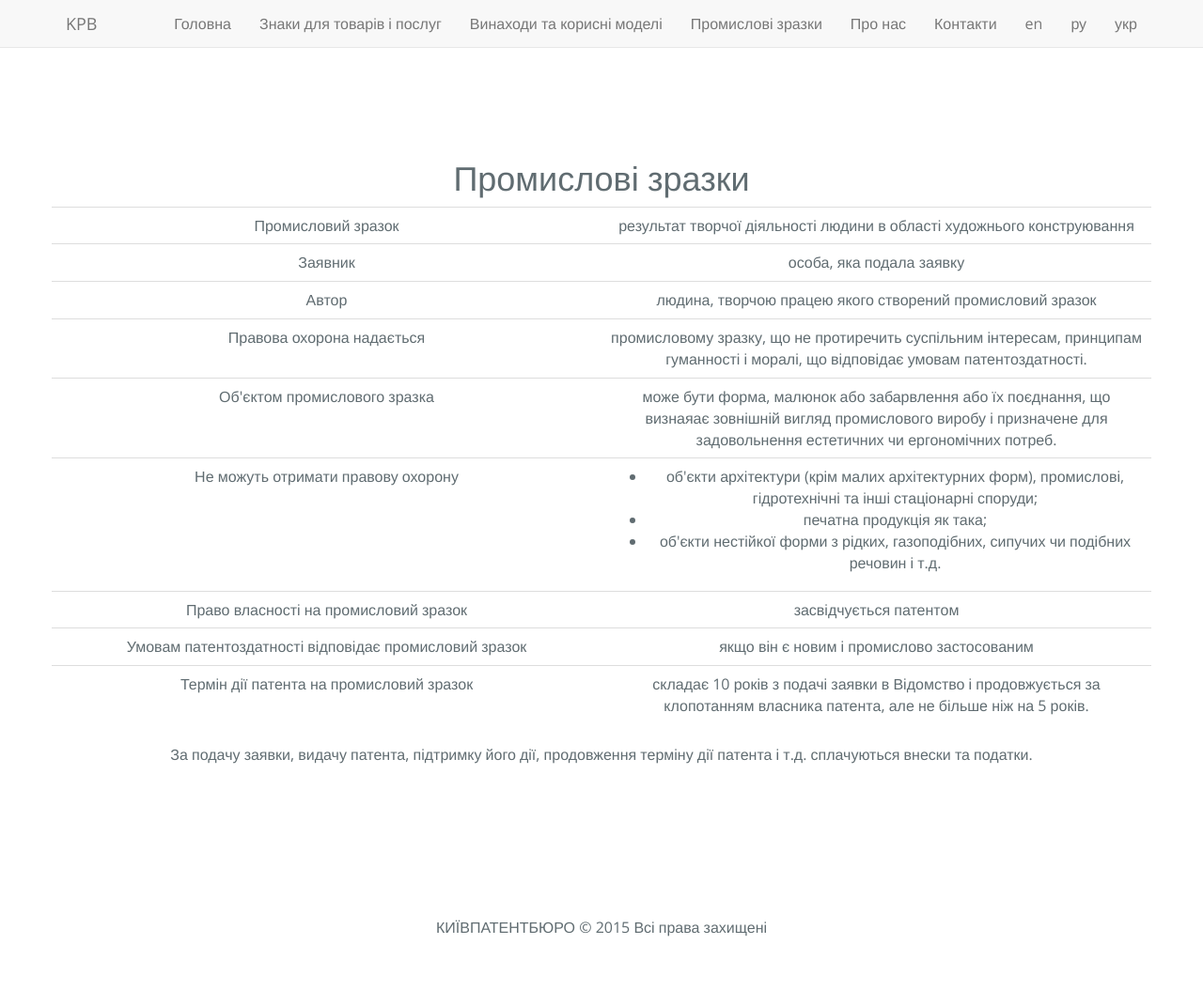
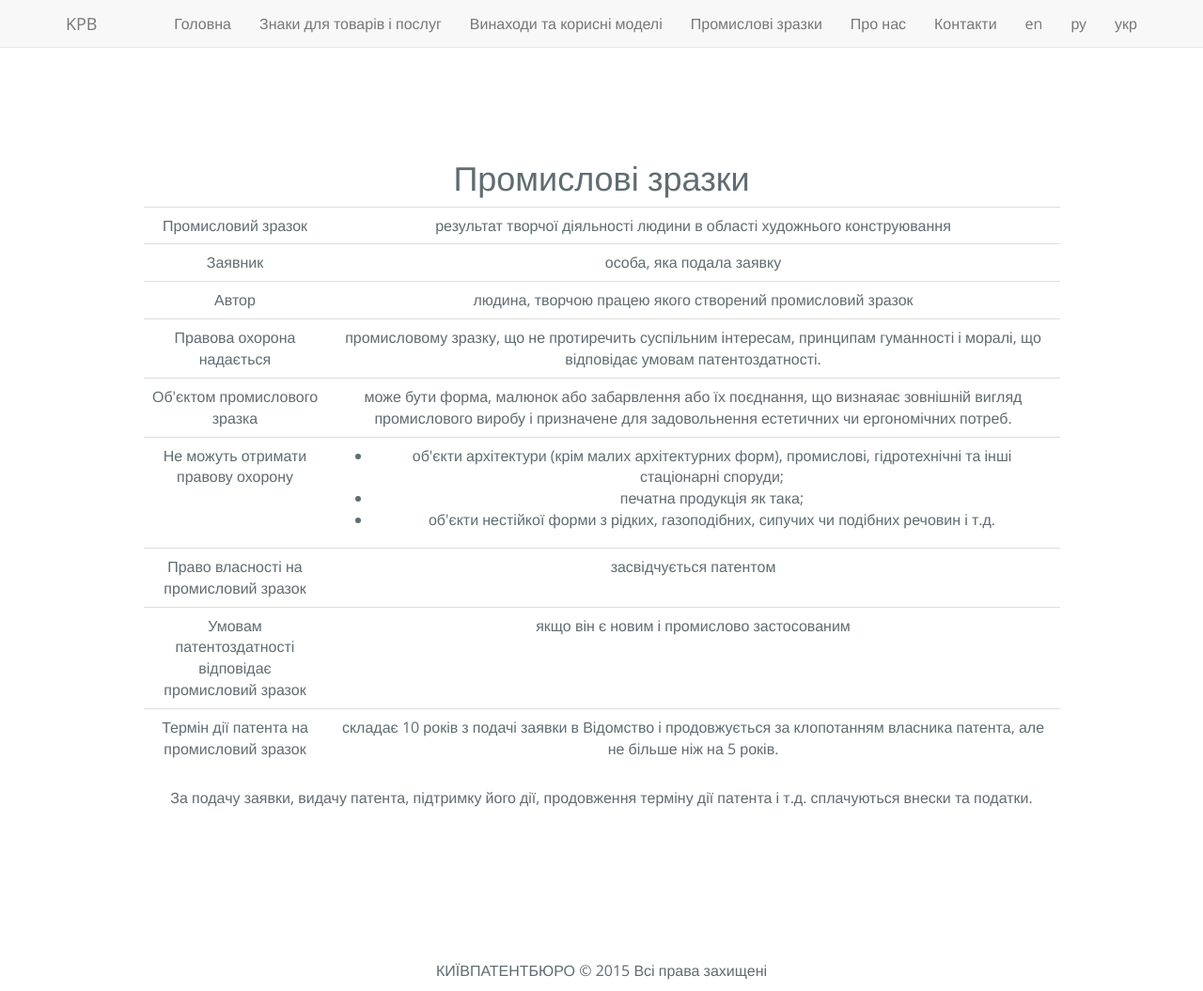
Before and after one commit to Mindshine/patent, a Jekyll site: the page built from _posts/ua/pages/2000-01-01-designs.html, in a window 1280 px wide and 1055 px high. Shown: the whole window at 94% size. Built offline with Jekyll 4.4.1, drawn with Linux system fonts in a browser that asks for light colours; Markdown is read by kramdown in place of the engine named in the settings.

Commit message:
Update 2000-01-01-designs.html

```diff
--- a/_posts/ua/pages/2000-01-01-designs.html
+++ b/_posts/ua/pages/2000-01-01-designs.html
@@ -8,23 +8,23 @@
 <h1>Промислові зразки</h1>
 <table class="table">
   <tr class="row">
-    <td class="col-lg-6">Промисловий зразок</td><td class="col-lg-6">результат творчої діяльності людини в області художнього конструювання</td>
+    <td class="col-lg-2">Промисловий зразок</td><td class="col-lg-8">результат творчої діяльності людини в області художнього конструювання</td>
   </tr>
   <tr class="row">
-    <td class="col-lg-6">Заявник</td><td class="col-lg-6">особа, яка подала заявку</td>
+    <td class="col-lg-2">Заявник</td><td class="col-lg-8">особа, яка подала заявку</td>
   </tr>
   <tr class="row">
-    <td class="col-lg-6">Автор</td><td class="col-lg-6">людина, творчою працею якого створений промисловий зразок</td>
+    <td class="col-lg-2">Автор</td><td class="col-lg-8">людина, творчою працею якого створений промисловий зразок</td>
   </tr>
   <tr class="row">
-    <td>Правова охорона надається</td><td class="col-lg-6">промисловому зразку, що не протиречить суспільним інтересам, принципам гуманності і моралі, що відповідає умовам патентоздатності.</td>
+    <td>Правова охорона надається</td><td class="col-lg-8">промисловому зразку, що не протиречить суспільним інтересам, принципам гуманності і моралі, що відповідає умовам патентоздатності.</td>
   </tr>
   <tr class="row">
-    <td class="col-lg-6">Об'єктом промислового зразка</td><td class="col-lg-6">може бути форма, малюнок або забарвлення або їх поєднання, що визнаяає зовнішній вигляд промислового виробу і призначене для задовольнення естетичних чи ергономічних потреб.</td>
+    <td class="col-lg-2">Об'єктом промислового зразка</td><td class="col-lg-8">може бути форма, малюнок або забарвлення або їх поєднання, що визнаяає зовнішній вигляд промислового виробу і призначене для задовольнення естетичних чи ергономічних потреб.</td>
   </tr>
   <tr class="row">
-    <td class="col-lg-6">Не можуть отримати правову охорону</td>
-    <td class="col-lg-6">
+    <td class="col-lg-2">Не можуть отримати правову охорону</td>
+    <td class="col-lg-8">
       <ul>
         <li>об'єкти архітектури (крім малих архітектурних форм), промислові, гідротехнічні та інші стаціонарні споруди;</li>
         <li>печатна продукція як така;</li>
@@ -33,13 +33,13 @@
     </td>
   </tr>
   <tr class="row">
-    <td class="col-lg-6">Право власності на промисловий зразок</td class="col-lg-6"><td>засвідчується патентом</td>
+    <td class="col-lg-2">Право власності на промисловий зразок</td class="col-lg-8"><td>засвідчується патентом</td>
   </tr>
   <tr class="row">
-    <td class="col-lg-6">Умовам патентоздатності відповідає промисловий зразок</td><td class="col-lg-6">якщо він є новим і промислово застосованим</td>
+    <td class="col-lg-2">Умовам патентоздатності відповідає промисловий зразок</td><td class="col-lg-8">якщо він є новим і промислово застосованим</td>
   </tr>
   <tr class="row">
-    <td class="col-lg-6">Термін дії патента на промисловий зразок</td><td class="col-lg-6">складає 10 років з подачі заявки в Відомство і продовжується за клопотанням власника патента, але не більше ніж на 5 років.</td>
+    <td class="col-lg-2">Термін дії патента на промисловий зразок</td><td class="col-lg-8">складає 10 років з подачі заявки в Відомство і продовжується за клопотанням власника патента, але не більше ніж на 5 років.</td>
   </tr>
 </table>
 <p>За подачу заявки, видачу патента, підтримку його дії, продовження терміну дії патента і т.д. сплачуються внески та податки.</p>
```
